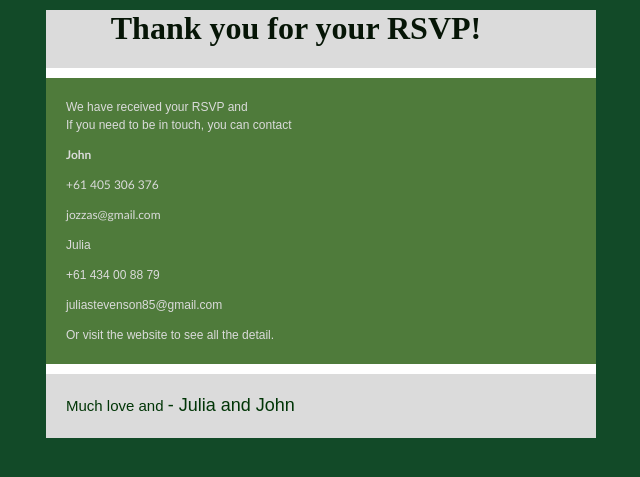
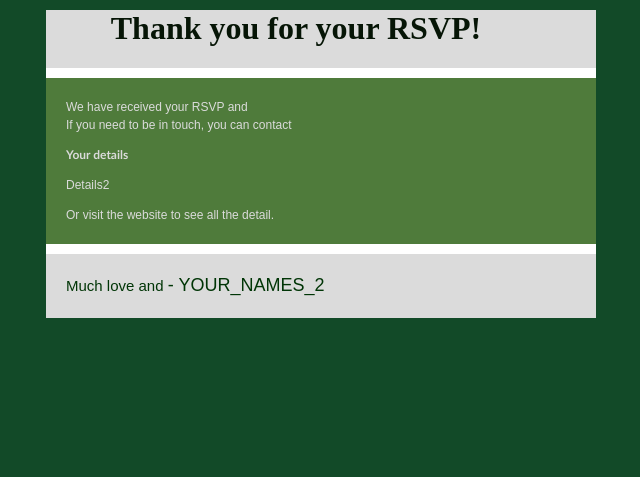
Before and after one commit to jozzas/simple-gae-rsvp, a Python web app: template templates/email_confirmation.html in a window 1280 px wide. Shown: the top 477 px of the page, without its empty margins (319-959 px from the left). Run offline with Jinja, Linux system fonts and the light colour scheme; the template is opened without the code that fills it, so the values that code supplies are empty.

Commit message:
Add some spots for detail to be added

```diff
--- a/templates/confirmation.html
+++ b/templates/confirmation.html
@@ -6,14 +6,12 @@
 
 If you need to be in touch, you can contact </br></br>
 
-John</br>
-
-Julia</br>
+NAMES
 
 Or visit the website to see all the detail.</br></br>
 
   Much love and {% if is_coming %}we'll see you there!{% endif %}{% if not_coming %}warmest wishes,{% endif %}</br>
-    Julia and John</br></br>
+   NAMES</br></br>
 </p>
 
 {% endblock %}
--- a/templates/details.html
+++ b/templates/details.html
@@ -17,7 +17,7 @@
 <h2>Info.</h2>
 <div id="centred">
 
-Julia and John are getting married at SOME PLACE ON THIS DAY THIS YEAR
+YOURNAMES are HAVING SOME EVENT AT SOME PLACE ON THIS DAY THIS YEAR
 
 <h3>Location and Transport</h3>
 
@@ -56,9 +56,7 @@ The best places are in OUR CITY near PLACE.</span>
 
 <span>Other useful links for finding rooms:</span>
 <ul>
-<li><span><a href="http://lastminute.com.au">lastminute.com.au</a></span></li>
-<li><span><a href="http://wotif.com.au">wotif.com.au</a></span></li>
-<li><span><a href="http://tripadvisor.com.au">tripadvisor.com.au</a></span></li>
+<li></li>
 </ul>
 
 <h3>Contacting Us</h3>
--- a/templates/email_confirmation.html
+++ b/templates/email_confirmation.html
@@ -38,14 +38,10 @@ We have received your RSVP and {% if is_coming %}will be delighted to see you th
 <span style="style=font-size:13px;font-family:arial;">
 If you need to be in touch, you can contact </span>
 <span style="style=font-size:13px;font-family:arial;">
-<p><b>John</b></p>
-<p>+61 405 306 376</p>
-<p>jozzas@gmail.com</p>
+<p><b>Your details</b></p>
 </span>
 <span style="style=font-size:13px;font-family:arial;">
-<p>Julia</p>
-<p>+61 434 00 88 79</p>
-<p>juliastevenson85@gmail.com</p>
+<p>Details2</p>
 </span>
 <span style="style=font-size:13px;font-family:arial;">Or visit the website to see all the detail.</span>
 </p>
@@ -57,7 +53,7 @@ If you need to be in touch, you can contact </span>
 <td style="background-color:#DBDBDB;border-top:10px solid #FFFFFF;" valign="top">
 <span style="font-size:15px;color:#003506;line-height:130%;font-family:arial;">
   <p>  Much love and {% if is_coming %}we'll see you there!{% endif %}{% if not_coming %}warmest wishes,{% endif %}</span>
-   <span style="font-size:18px;color:#003506;line-height:130%;font-family:arial;"> - Julia and John </span>
+   <span style="font-size:18px;color:#003506;line-height:130%;font-family:arial;"> - YOUR_NAMES_2 </span>
 </span>
 </td>
 </tr>
```
